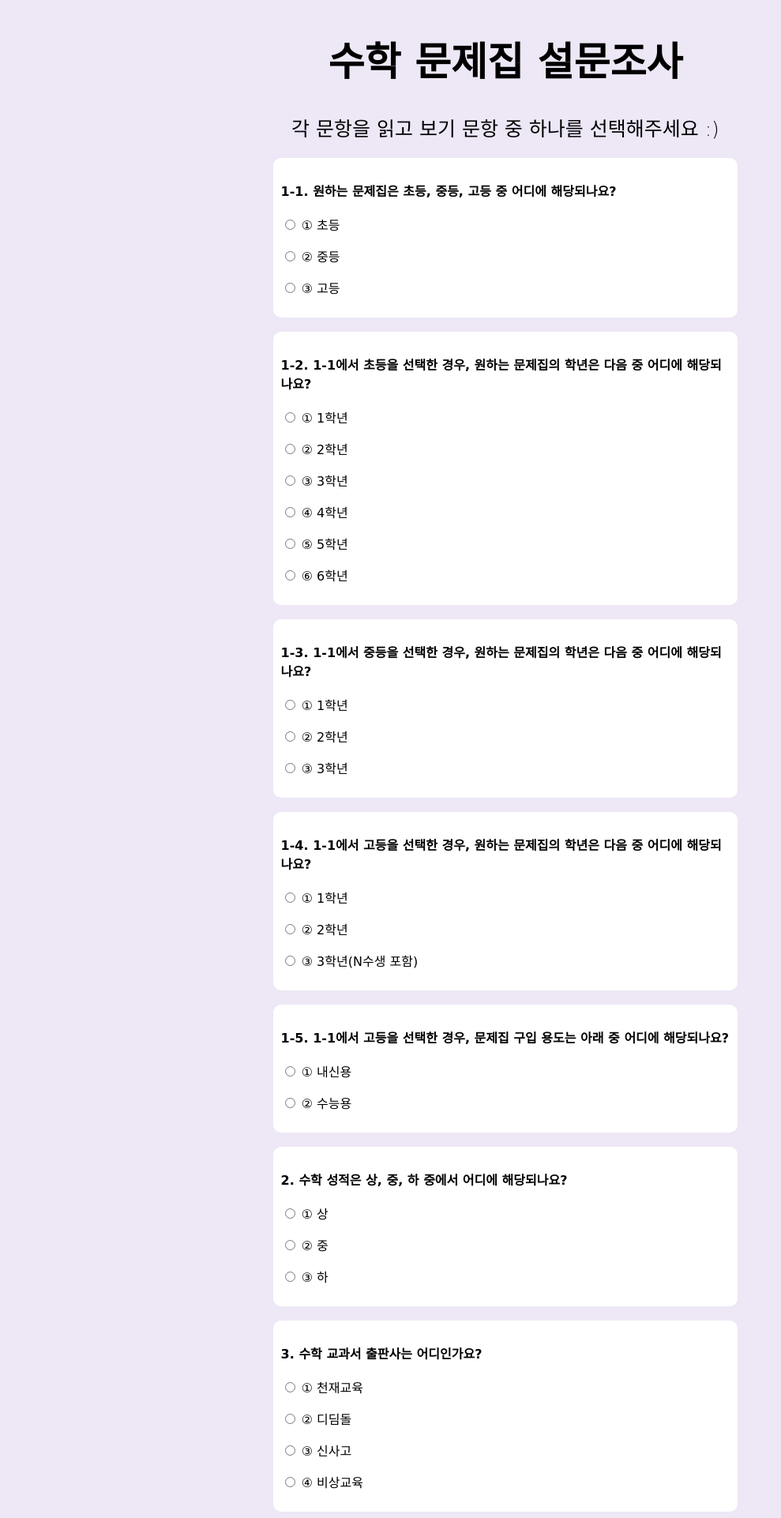
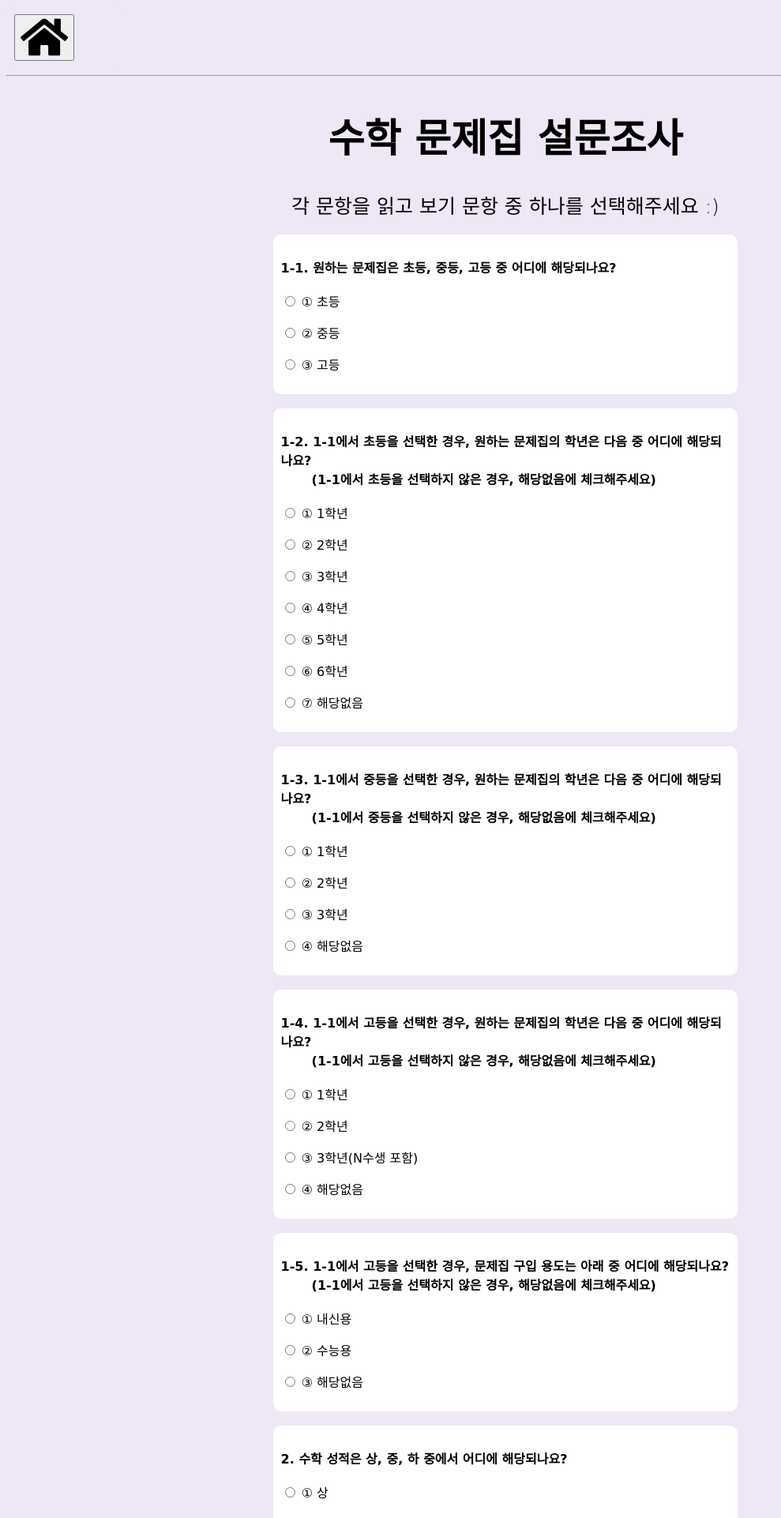
Before and after one commit to purple-cabbage0030/learning_math_website_development, a Flask app: template templates/workbookRecommend.html in a window 1280 px wide. Shown: the top 1922 px of the page at 79% size, without its empty margins (0-989 px from the left). Run offline with Flask 2, Linux system fonts and the light colour scheme; the template is opened without the code that fills it, so the values that code supplies are empty; some libraries are stand-ins or nearby versions; some web fonts are replaced.

Commit message:
Add files via upload

```diff
--- a/templates/workbookRecommend.html
+++ b/templates/workbookRecommend.html
@@ -14,6 +14,11 @@
     <link href="https://fonts.googleapis.com/css2?family=Dokdo&family=Kirang+Haerang&family=Yeon+Sung&display=swap" rel="stylesheet">
     <link href="https://fonts.googleapis.com/css2?family=Poor+Story&display=swap" rel="stylesheet">
 
+    <!-- 아이콘(font Awesome) 다운 링크-->
+    <link rel="stylesheet" href="https://use.fontawesome.com/releases/v5.5.0/css/all.css">
+
+    <!--html, css 링크 -->
+    <!-- <link rel="stylesheet" href="./css/main.css"> -->
 
     <style>
         div {
@@ -50,16 +55,37 @@
         }
         div#submit{
             position: relative;
-            margin: 1% auto 10% auto;
+            margin: 0.5% auto 10% auto;
             text-align: center;
             padding: 0;
             background-color: rgb(237, 231, 246);
         }
+        /* .btn {cursor:pointer;}
+        <img src="../app.py" alt="" class="btn" onclick="clickBtn()";/> */
+
+        .btn{
+            width: 10%;
+            height: 10%;
+            background-color: rgb(237, 231, 246);
+            decoration:none;
+        }
     </style>
+
+
+
+
+
+
+
 
 </head>
 <body>
-    <h1>수학 문제집 설문조사</h1><i class="fas fa-poll-h"></i>
+    <!-- <button type="button"><img src="home.png" alt=""></button> -->
+    <div class = "btn" id="home_icorn" >
+        <button type="button"><i class="fas fa-home fa-4x" onclick="clickBtn()";></i></button>
+    </div>
+    <hr>
+    <h1>수학 문제집 설문조사</h1></i>
     <h2>각 문항을 읽고 보기 문항 중 하나를 선택해주세요 :)</h2>
 
     <form>
@@ -84,7 +110,9 @@
         <!-- 문제1-2번 문항-->
         <div class="relative">
             <br>
-            <b>  1-2. 1-1에서 초등을 선택한 경우, 원하는 문제집의 학년은 다음 중 어디에 해당되나요?</b> <br><br>
+            <b>  1-2. 1-1에서 초등을 선택한 경우, 원하는 문제집의 학년은 다음 중 어디에 해당되나요?<br>
+            &nbsp;&nbsp;&nbsp;&nbsp;&nbsp;&nbsp;
+            (1-1에서 초등을 선택하지 않은 경우, 해당없음에 체크해주세요) </b> <br><br>
 
             <input type="radio" id="ele_grade1" name="element_grade_detail" >
             <label for="ele_grade1">① 1학년</label><p>
@@ -102,7 +130,10 @@
             <label for="ele_grade5">⑤ 5학년</label><p>
 
             <input type="radio" id="ele_grade6" name="element_grade_detail" >
-            <label for="ele_grade6">⑥ 6학년</label><br>
+            <label for="ele_grade6">⑥ 6학년</label><p>
+
+            <input type="radio" id="ele_grade7" name="element_grade_detail" >
+            <label for="ele_grade7">⑦ 해당없음</label><br>
 
         </div>
 
@@ -111,7 +142,9 @@
         <!-- 문제1-3번 문항-->
         <div class="relative">
             <br>
-            <b>  1-3. 1-1에서 중등을 선택한 경우, 원하는 문제집의 학년은 다음 중 어디에 해당되나요?</b> <br><br>
+            <b>  1-3. 1-1에서 중등을 선택한 경우, 원하는 문제집의 학년은 다음 중 어디에 해당되나요?<br>
+            &nbsp;&nbsp;&nbsp;&nbsp;&nbsp;&nbsp;
+            (1-1에서 중등을 선택하지 않은 경우, 해당없음에 체크해주세요)</b> <br><br>
 
             <input type="radio" id="mid_grade1" name="middle_grade_detail" >
             <label for="mid_grade1">① 1학년</label><p>
@@ -120,8 +153,10 @@
             <label for="mid_grade2">② 2학년</label><p>
 
             <input type="radio" id="mid_grade3" name="middle_grade_detail" >
-            <label for="mid_grade3">③ 3학년</label><br>
+            <label for="mid_grade3">③ 3학년</label><p>
 
+            <input type="radio" id="mid_grade4" name="middle_grade_detail" >
+            <label for="mid_grade4">④ 해당없음</label><br>
         </div>
 
         <br>
@@ -129,7 +164,9 @@
         <!-- 문제1-4번 문항-->
         <div class="relative">
             <br>
-            <b>  1-4. 1-1에서 고등을 선택한 경우, 원하는 문제집의 학년은 다음 중 어디에 해당되나요?</b> <br><br>
+            <b>  1-4. 1-1에서 고등을 선택한 경우, 원하는 문제집의 학년은 다음 중 어디에 해당되나요?<br>
+            &nbsp;&nbsp;&nbsp;&nbsp;&nbsp;&nbsp;
+            (1-1에서 고등을 선택하지 않은 경우, 해당없음에 체크해주세요)</b> <br><br>
 
             <input type="radio" id="high_grade1" name="high_grade_detail" >
             <label for="high_grade1">① 1학년</label><p>
@@ -138,7 +175,10 @@
             <label for="high_grade2">② 2학년</label><p>
 
             <input type="radio" id="high_grade3" name="high_grade_detail" >
-            <label for="high_grade3">③ 3학년(N수생 포함)</label><br>
+            <label for="high_grade3">③ 3학년(N수생 포함)</label><p>
+
+            <input type="radio" id="high_grade4" name="high_grade_detail" >
+            <label for="high_grade4">④ 해당없음</label><br>
         </div>
 
         <br>
@@ -146,14 +186,18 @@
         <!-- 문제1-5번 문항-->
         <div class="relative">
             <br>
-            <b>  1-5. 1-1에서 고등을 선택한 경우, 문제집 구입 용도는 아래 중 어디에 해당되나요?</b> <br><br>
+            <b>  1-5. 1-1에서 고등을 선택한 경우, 문제집 구입 용도는 아래 중 어디에 해당되나요?<br>
+            &nbsp;&nbsp;&nbsp;&nbsp;&nbsp;&nbsp;
+            (1-1에서 고등을 선택하지 않은 경우, 해당없음에 체크해주세요)</b> <br><br>
 
-            <input type="radio" id="scholl_records" name="math_purpose" >
+            <input type="radio" id="school_records" name="math_purpose" >
             <label for="scholl_records">① 내신용</label><p>
 
             <input type="radio" id="sat" name="math_purpose" >
-            <label for="sat">② 수능용</label><br>
+            <label for="sat">② 수능용</label><p>
 
+            <input type="radio" id="no_records" name="math_purpose" >
+            <label for="no_records">③ 해당없음</label><br>
         </div>
 
         <br>
@@ -171,7 +215,6 @@
 
             <input type="radio" id="math_grade_low" name="math_grade" >
             <label for="math_grade_low">③ 하</label><br>
-
         </div>
 
         <br>
@@ -192,7 +235,6 @@
 
             <input type="radio" id="soar_edu" name="publisher" >
             <label for="soar_edu">④ 비상교육</label><br>
-
         </div>
 
         <br>
@@ -210,7 +252,6 @@
 
             <input type="radio" id="previous_workbook" name="workbook_type" >
             <label for="previous_workbook">③ 기출 문제집(내신 또는 수능)</label><br>
-
         </div>
 
         <br>
@@ -231,7 +272,6 @@
 
             <input type="radio" id="no_matter" name="workbook_design" >
             <label for="no_matter">④ 상관없음</label><br>
-
         </div>
 
         <br>
@@ -246,11 +286,12 @@
 
             <input type="radio" id="review" name="workbook_use" >
             <label for="review">② 복습용</label><br>
-
         </div>
 
+        <!-- 하단 홈으로 가기 혹은 응답 제출 버튼 구현-->
         <br><br>
         <div id="submit">
+            <input type="submit" value="홈으로 가기"> &nbsp;&nbsp;
             <input type="submit" value="설문완료">
         </div>
 
```
